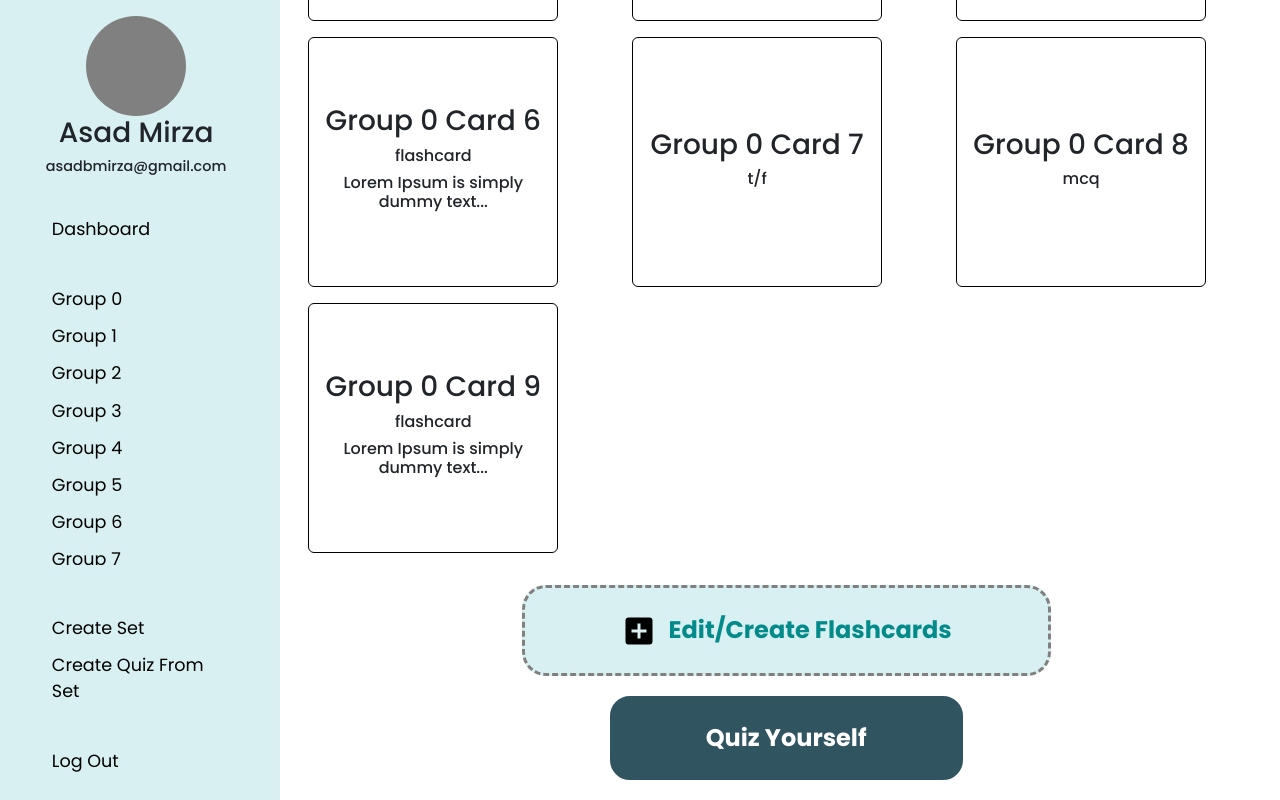
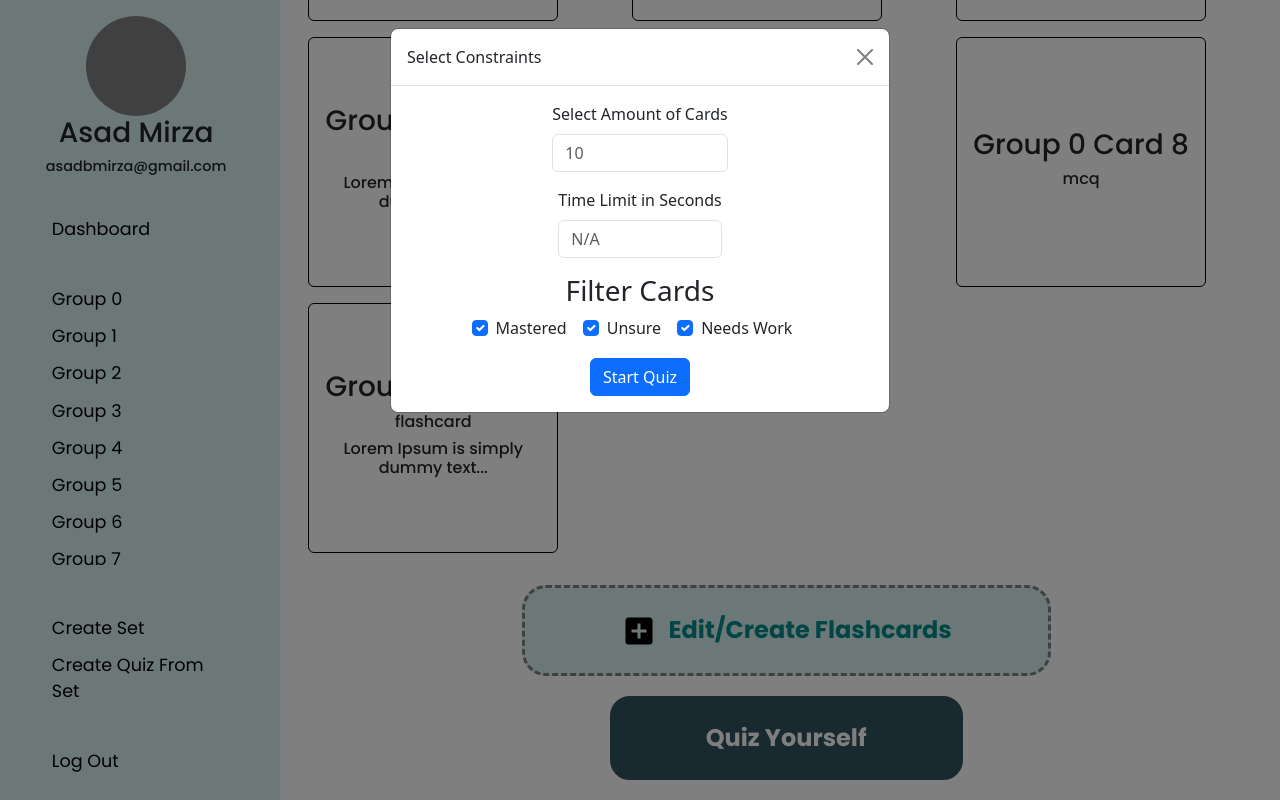
Before and after one commit to RishiJain905/flashcard-project, a React (Vite) app in the folder vite-frontend/: page / in a window 1280 px wide. Both pictures are taken after a click on the button "Quiz Yourself". Built offline with nearby package versions, Linux system fonts and the light colour scheme.

Commit message:
Seperated modals into a seperate folder and added a quizModal for starting the quiz

```diff
--- a/vite-frontend/src/components/dashboard/content/cards.css
+++ b/vite-frontend/src/components/dashboard/content/cards.css
@@ -149,6 +149,14 @@
     background-color: rgb(40, 172, 22);
 }
 
+.deleteSet {
+    fill: red;
+    cursor: pointer;
+    width: 20%;
+    height: auto;
+
+}
+
 .cards.edit{
     grid-template-columns: 1fr;
 }
@@ -158,11 +166,3 @@
     flex-direction: row;
     justify-content: space-between;
 }
-
-.chooseCardType {
-    display: flex;
-    flex-direction: column;
-    align-items: center;
-    gap: 1em;
-    padding: 1em;
-}
--- a/vite-frontend/src/components/dashboard/content/cards.jsx
+++ b/vite-frontend/src/components/dashboard/content/cards.jsx
@@ -11,6 +11,8 @@ import "./cards.css";
 import boxPlus from "/src/assets/boxPlus.svg";
 import { useState, useEffect, memo, useCallback } from "react";
 import { useFormik } from "formik";
+import CardModal from "../modals/newCardModal";
+import QuizModal from "../modals/quizModal";
 
 // Flashcard Component
 const Flashcard = memo(({ card, index, cardsFormik, handleChange }) => {
@@ -99,7 +101,9 @@ function CardsFormat({
   handleCreate,
   handleDelete,
 }) {
-  const [show, setShow] = useState(false);
+  const [showCardModal, setShowCardModal] = useState(false);
+  const [showQuizModal, setShowQuizModal] = useState(false);
+
   const handleChange = useCallback(
     (e, index) => {
       const { name, value } = e.target;
@@ -187,7 +191,7 @@ function CardsFormat({
               <button
                 className="createButton"
                 type="button"
-                onClick={() => setShow(true)}
+                onClick={() => setShowCardModal(true)}
               >
                 <svg
                   xmlns="http://www.w3.org/2000/svg"
@@ -201,7 +205,7 @@ function CardsFormat({
               </button>
             </div>
           ) : (
-            <button className="editButton" onClick={() => setRenderEdit(true)}>
+            <button type="button" className="editButton" onClick={() => setRenderEdit(true)}>
               <svg
                 xmlns="http://www.w3.org/2000/svg"
                 viewBox="0 0 24 24"
@@ -213,28 +217,11 @@ function CardsFormat({
               Edit/Create Flashcards
             </button>
           )}
-          <button className="quizButton">Quiz Yourself</button>
+          <button type="button" className="quizButton" onClick={() => setShowQuizModal(true)}>Quiz Yourself</button>
         </div>
       </div>
-      <Modal show={show} onHide={() => setShow(false)}>
-        <ModalHeader closeButton>
-          <h3>Choose Card Type</h3>
-        </ModalHeader>
-        <Form
-          className="chooseCardType"
-          onSubmit={(e) => {
-            handleCreate(e);
-            setShow(false);
-          }}
-        >
-          <Form.Control as="select">
-            <option value="flashcard">Flashcard</option>
-            <option value="mcq">MCQ</option>
-            <option value="t/f">True/False</option>
-          </Form.Control>
-          <Button type="submit">Submit</Button>
-        </Form>
-      </Modal>
+      <CardModal show={showCardModal} setShow={setShowCardModal} handleCreate={handleCreate}/>
+      <QuizModal show={showQuizModal} setShow={setShowQuizModal} cardsFormik={cardsFormik} onSubmit={() => console.log("hi")}/>
     </>
   );
 }
--- a/vite-frontend/src/components/dashboard/content/sets.jsx
+++ b/vite-frontend/src/components/dashboard/content/sets.jsx
@@ -1,14 +1,22 @@
 import { Container, Row, Col, Modal, ModalHeader } from "react-bootstrap";
 import { useState } from "react";
 import { useFormik } from "formik";
-import SetModal from "./setModal";
-import WarningModal from "./warningModal";
+import deleteButton from "/src/assets/delete-circle-outline.svg";
+import SetModal from "../modals/setModal";
+import WarningModal from "../modals/warningModal";
 import "./cards.css";
 
-export default function Sets({ userGroups, setGroup, setGroupDisplayed, groupsFormik }) {
+export default function Sets({
+  userGroups,
+  setGroup,
+  setGroupDisplayed,
+  groupsFormik,
+}) {
   const [show, setShow] = useState(false);
+  const [trash, showTrash] = useState(false);
   const [deleet, setDeleet] = useState(false);
-
+  const [deleteIndex, setDeleteIndex] = useState(0);
+  console.log(trash);
   return (
     <>
       <div className="dashboardSets">
@@ -21,11 +29,24 @@ export default function Sets({ userGroups, setGroup, setGroupDisplayed, groupsFo
                 onClick={() => {
                   setGroupDisplayed(index);
                   setGroup(false);
+                  setDeleteIndex(index);
                 }}
               >
                 <h3>{group.title}</h3>
                 <h4>{group.subject}</h4>
                 <h4>{group.cards.length} Cards</h4>
+                {trash && (
+                  <img
+                    src={deleteButton}
+                    className="deleteSet"
+                    alt="delete"
+                    onClick={(e) => {
+                      e.stopPropagation();
+                      setDeleteIndex(index);
+                      setDeleet(true);
+                    }}
+                  />
+                )}
               </div>
             );
           })}
@@ -43,11 +64,25 @@ export default function Sets({ userGroups, setGroup, setGroupDisplayed, groupsFo
             </svg>
             Create A New Set
           </button>
-          <button className="deleteButton" onClick={() => setDeleet(true)}>Delete A Set</button>
+          {!trash && (
+            <button className="deleteButton" onClick={() => showTrash(true)}>
+              Delete A Set
+            </button>
+          )}
+          {trash && (
+            <button className="deleteButton" onClick={() => showTrash(false)}>
+              Cancel
+            </button>
+          )}
         </div>
       </div>
-      <SetModal show={show} setShow={setShow} groupsFormik={groupsFormik}/>
-      <WarningModal show={deleet} setShow={setDeleet} groupsFormik={groupsFormik}/>
+      <SetModal show={show} setShow={setShow} groupsFormik={groupsFormik} />
+      <WarningModal
+        show={deleet}
+        setShow={setDeleet}
+        groupsFormik={groupsFormik}
+        index={deleteIndex}
+      />
     </>
   );
 }
--- /dev/null
+++ b/vite-frontend/src/components/dashboard/modals/modal.css
@@ -0,0 +1,8 @@
+.modalStyle {
+    display: flex;
+    flex-direction: column;
+    align-items: center;
+    gap: 1em;
+    padding: 1em;
+    text-align: center;
+}
--- /dev/null
+++ b/vite-frontend/src/components/dashboard/modals/newCardModal.jsx
@@ -0,0 +1,26 @@
+import {Modal, Form, Button} from "react-bootstrap";
+import "./modal.css";
+
+export default function CardModal({ show, setShow, handleCreate }) {
+    return (
+        <Modal show={show} onHide={() => setShow(false)}>
+        <Modal.Header closeButton>
+          <h3>Choose Card Type</h3>
+        </Modal.Header>
+        <Form
+          className="modalStyle"
+          onSubmit={(e) => {
+            handleCreate(e);
+            setShow(false);
+          }}
+        >
+          <Form.Control as="select">
+            <option value="flashcard">Flashcard</option>
+            <option value="mcq">MCQ</option>
+            <option value="t/f">True/False</option>
+          </Form.Control>
+          <Button type="submit">Submit</Button>
+        </Form>
+      </Modal>
+    );
+}
--- /dev/null
+++ b/vite-frontend/src/components/dashboard/modals/quizModal.jsx
@@ -0,0 +1,87 @@
+import {
+  Modal,
+  Form,
+  Button,
+  Container,
+  Row,
+  Col,
+  ModalHeader,
+} from "react-bootstrap";
+import "./modal.css";
+import { useState } from "react";
+
+
+export default function QuizModal({ show, setShow, cardsFormik, onSubmit }) {
+    const [check, setCheck] = useState([true, true, true]);
+    const [checkLength, setCheckLength] = useState(3);
+  const length = cardsFormik.values.userCards.length;
+  function toggleCheck(e) {
+
+    if (e.target.checked || checkLength > 1) {
+        if (e.target.checked) {
+            setCheckLength(checkLength + 1);
+        } else {
+            setCheckLength(checkLength - 1);
+        }
+        if (e.target.value === "mastered") {
+            setCheck([!check[0], check[1], check[2]]);
+        } else if (e.target.value === "unsure") {
+            setCheck([check[0], !check[1], check[2]]);
+        } else {
+            setCheck([check[0], check[1], !check[2]]);
+        }
+
+    }
+
+
+  }
+  return (
+    <Modal show={show} onHide={() => setShow(false)}>
+      <Modal.Header closeButton>Select Constraints</Modal.Header>
+      <Form className="modalStyle" onSubmit={onSubmit}>
+        <Form.Group className="required" controlId="numCards">
+          <Form.Label>Select Amount of Cards</Form.Label>
+          <Form.Control type="number" placeholder={length} max={length} min={2} required/>
+        </Form.Group>
+        <Form.Group controlId="timeLimit">
+          <Form.Label>Time Limit in Seconds</Form.Label>
+          <Form.Control type="number" placeholder="N/A" min={10} max={7200}/>
+        </Form.Group>
+        <Form.Group controlId="mastery">
+          <h3>Filter Cards</h3>
+          <Form.Check
+            inline
+            label="Mastered"
+            name="mastery"
+            type="checkbox"
+            value="mastered"
+            id="inline-checkbox-1"
+            checked = {check[0]}
+            onChange = {toggleCheck}
+          />
+          <Form.Check
+            inline
+            label="Unsure"
+            name="mastery"
+            type="checkbox"
+            value="unsure"
+            id="inline-checkbox-2"
+            checked = {check[1]}
+            onChange = {toggleCheck}
+          />
+          <Form.Check
+            inline
+            label="Needs Work"
+            name="mastery"
+            type="checkbox"
+            value="needsWork"
+            id="inline-checkbox-3"
+            checked = {check[2]}
+            onChange = {toggleCheck}
+          />
+        </Form.Group>
+        <Button type="submit">Start Quiz</Button>
+      </Form>
+    </Modal>
+  );
+}
--- a/vite-frontend/src/components/dashboard/content/setModal.jsx
+++ b/vite-frontend/src/components/dashboard/modals/setModal.jsx
@@ -1,4 +1,6 @@
 import { Modal, Button, Container, Row, Col, Form } from "react-bootstrap";
+import "./modal.css";
+
 
 export default function SetModal({ show, setShow, groupsFormik }) {
   const handleSubmit = (e) => {
--- a/vite-frontend/src/components/dashboard/content/warningModal.jsx
+++ b/vite-frontend/src/components/dashboard/modals/warningModal.jsx
@@ -1,6 +1,7 @@
 import { Modal } from "react-bootstrap";
+import "./modal.css";
 
-export default function WarningModal({ show, setShow, groupsFormik }) {
+export default function WarningModal({ show, setShow, groupsFormik, index }) {
     const deleteGroup = () => {
         const currentGroups = [...groupsFormik.values.userGroups];
         //Delete Logic
```
Also changed, not shown: vite-frontend/src/components/dashboard/sidebar/sidebar.jsx (+7 -2 lines), vite-frontend/src/assets/delete-circle-outline.svg (added).
